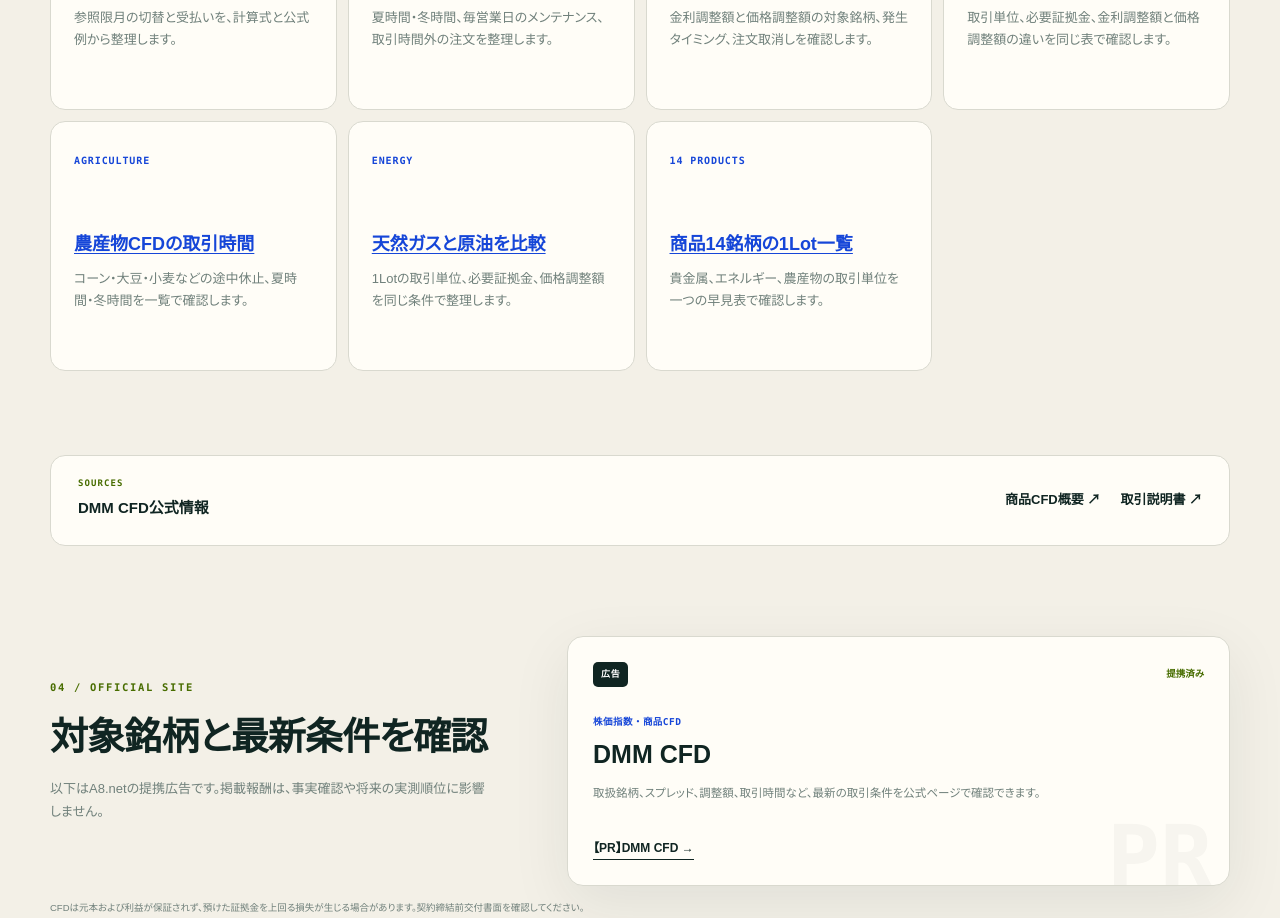
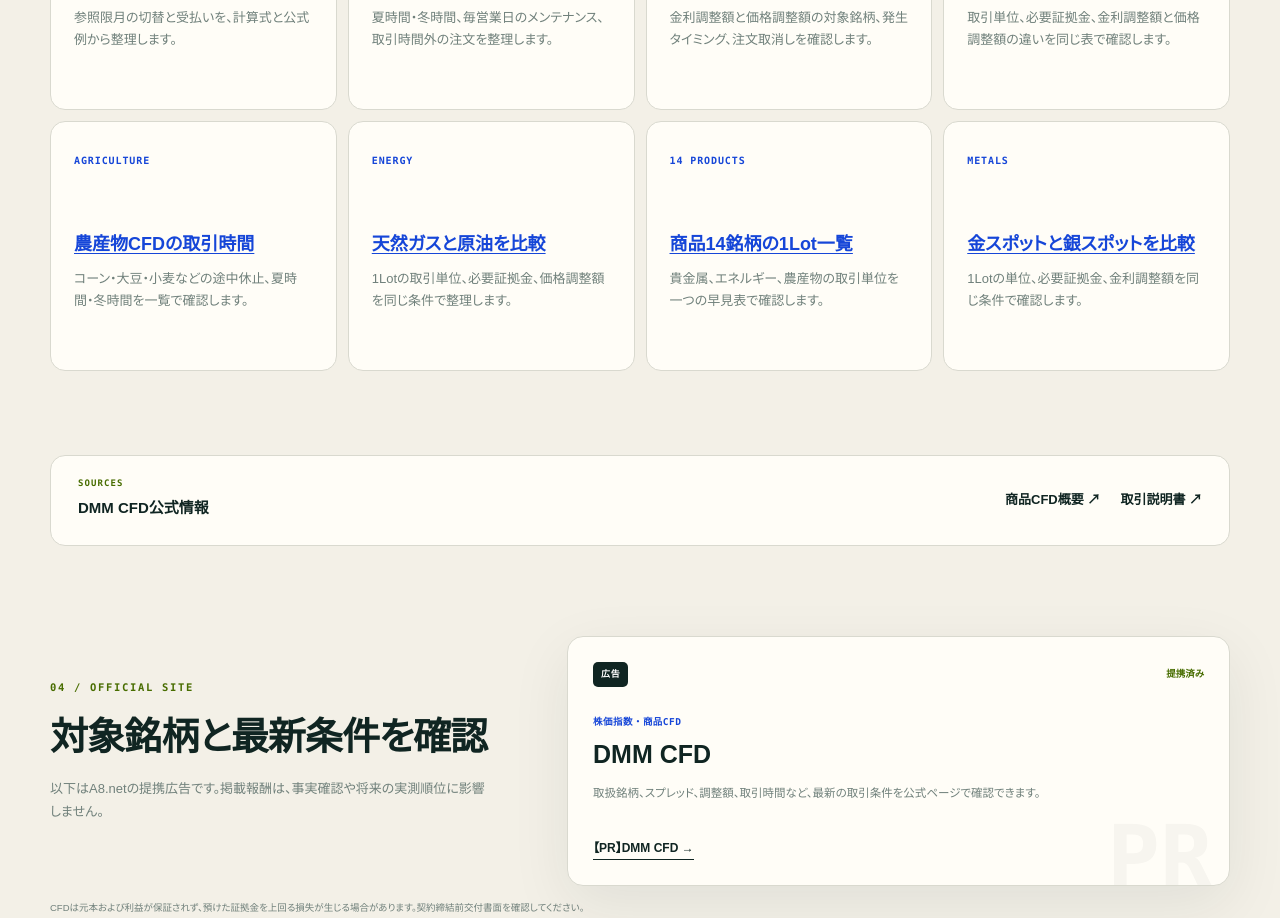
Before and after one commit to mrok18/hanbaijo, a Next.js app: page /cfd/dmm-cfd in a window 1280 px wide. Shown: the part 2240-3158 px from the top of the page. Built offline with nearby package versions, Linux system fonts and the light colour scheme.

Commit message:
feat: link DMM CFD metals guide

```diff
--- a/app/cfd/dmm-cfd/page.tsx
+++ b/app/cfd/dmm-cfd/page.tsx
@@ -82,6 +82,7 @@ export default function DmmCfdPage() {
           <article><b>AGRICULTURE</b><h3><Link href="/articles/dmm-cfd-agriculture-trading-hours">農産物CFDの取引時間</Link></h3><p>コーン・大豆・小麦などの途中休止、夏時間・冬時間を一覧で確認します。</p></article>
           <article><b>ENERGY</b><h3><Link href="/articles/dmm-cfd-natural-gas-vs-oil">天然ガスと原油を比較</Link></h3><p>1Lotの取引単位、必要証拠金、価格調整額を同じ条件で整理します。</p></article>
           <article><b>14 PRODUCTS</b><h3><Link href="/articles/dmm-cfd-commodity-lot-list">商品14銘柄の1Lot一覧</Link></h3><p>貴金属、エネルギー、農産物の取引単位を一つの早見表で確認します。</p></article>
+          <article><b>METALS</b><h3><Link href="/articles/dmm-cfd-gold-vs-silver">金スポットと銀スポットを比較</Link></h3><p>1Lotの単位、必要証拠金、金利調整額を同じ条件で確認します。</p></article>
         </div>
       </section>
 
```
